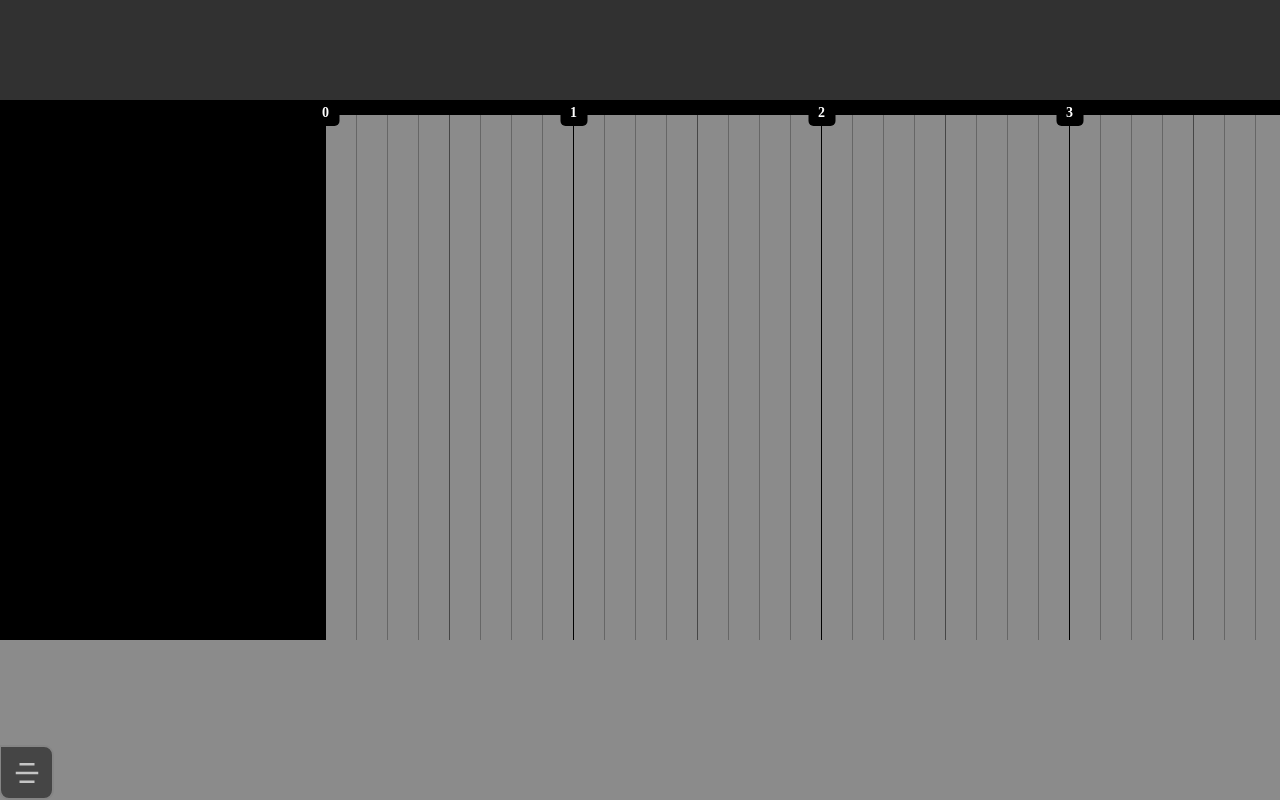
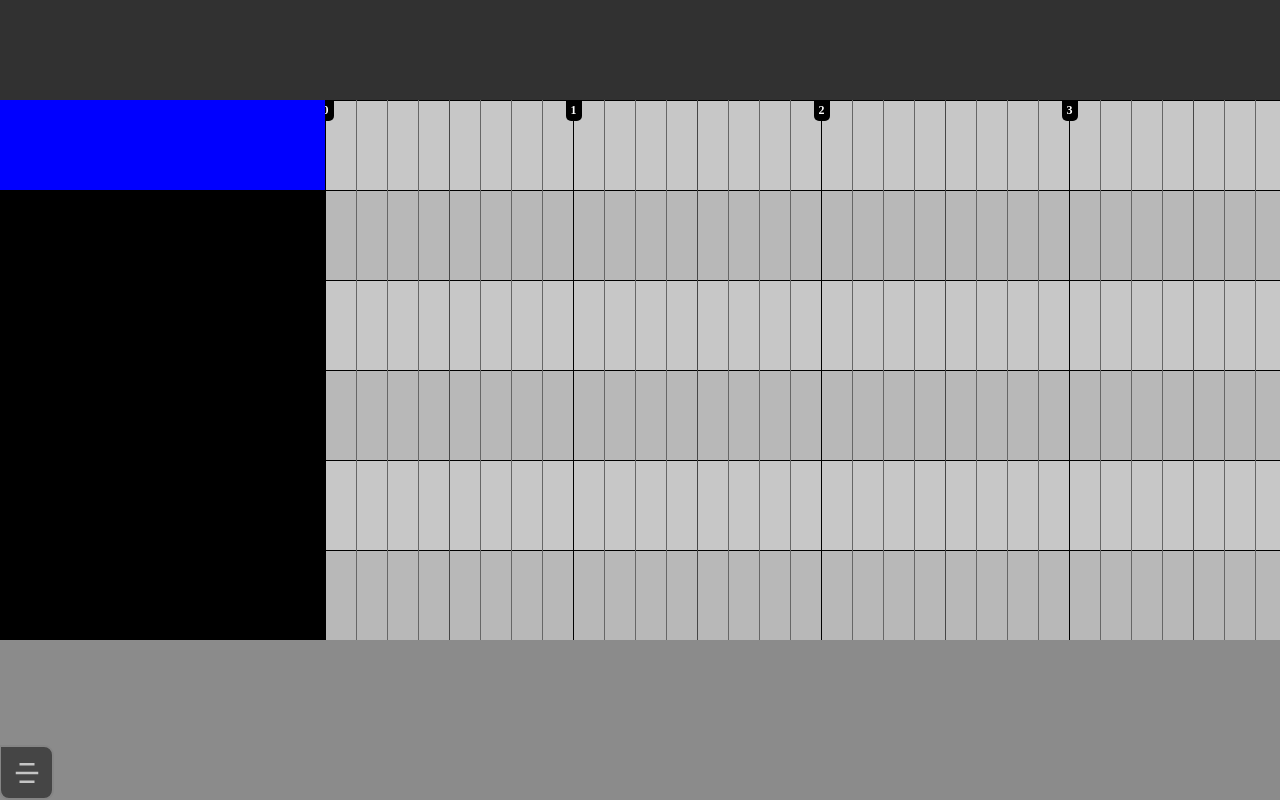
Before and after one commit to FalejevV/React-tricky, a Next.js app: page /sequencer in a window 1280 px wide. Built offline with nearby package versions, Linux system fonts and the light colour scheme.

Commit message:
SampleRow/SampleTab (almost)empty components

```diff
--- /dev/null
+++ b/src/components/Sequencer/SequencerSampleRow/SequencerSampleRow.styled.tsx
@@ -0,0 +1,30 @@
+import styled, { css } from "styled-components";
+
+export const SequencerSampleRowContainer = styled.div<{
+    darker?:boolean
+}>`
+    width:1985px;
+    height:90px;
+    max-height:90px;
+    border-top:1px solid black;
+    display:flex;
+    align-items:center;
+    justify-content: flex-start;
+    padding-left:1px;
+    ${({ darker }) => darker && css`
+        background-color: #00000013;
+    `}
+    gap:1px;
+`
+
+export const SequencerSampleBlock = styled.div`
+    min-width:30px;
+    max-width: 30px;
+    height:100%;
+    background-color: transparent;
+    cursor:pointer;
+
+    &:hover{
+        background-color:#dbdbdbbc;
+    }
+`
--- /dev/null
+++ b/src/components/Sequencer/SequencerSampleRow/SequencerSampleRow.tsx
@@ -0,0 +1,23 @@
+import { SequencerSampleBlock, SequencerSampleRowContainer } from "./SequencerSampleRow.styled";
+
+
+
+function SequencrSampleRow(props:{
+    darker?:boolean,
+}){
+    function blankBlocksPainter(){
+        let array = [];
+        for(let i = 0; i <= 63; i++){
+            array.push(<SequencerSampleBlock />)
+        }
+        return array;
+    }
+    return(
+        <SequencerSampleRowContainer darker={props.darker}>
+            {blankBlocksPainter()}
+        </SequencerSampleRowContainer>
+    )
+}
+
+
+export default SequencrSampleRow;
--- /dev/null
+++ b/src/components/Sequencer/SequencerSampleTab/SequencerSampleTab.styled.tsx
@@ -0,0 +1,8 @@
+import styled from "styled-components";
+
+
+export const SequencerSampleTabContainer = styled.div`
+    width:100%;
+    height:90px;
+    background-color:blue;
+`
--- /dev/null
+++ b/src/components/Sequencer/SequencerSampleTab/SequencerSampleTab.tsx
@@ -0,0 +1,12 @@
+import { SequencerSampleTabContainer } from "./SequencerSampleTab.styled";
+
+
+function SequencerSampleTab(){
+    return(
+        <SequencerSampleTabContainer>
+
+        </SequencerSampleTabContainer>
+    )
+}
+
+export default SequencerSampleTab;
--- a/src/layout/SequencerSideBar/SequencerSideBar.styled.tsx
+++ b/src/layout/SequencerSideBar/SequencerSideBar.styled.tsx
@@ -2,6 +2,7 @@ import styled from "styled-components";
 
 export const SequencerSideBarContainer = styled.aside`
     width:325px;
+    min-width:325px;
     height:100%;
     background-color: black;
     display: flex;
--- a/src/layout/SequencerSideBar/SequencerSideBar.tsx
+++ b/src/layout/SequencerSideBar/SequencerSideBar.tsx
@@ -1,3 +1,4 @@
+import SequencerSampleTab from "@/components/Sequencer/SequencerSampleTab/SequencerSampleTab";
 import { SequencerSideBarContainer } from "./SequencerSideBar.styled";
 
 
@@ -5,7 +6,7 @@ import { SequencerSideBarContainer } from "./SequencerSideBar.styled";
 function SequencerSideBar(){
     return(
         <SequencerSideBarContainer>
-
+            <SequencerSampleTab />
         </SequencerSideBarContainer>
     )
 }
--- a/src/layout/SequencerTracks/SequencerTracks.styled.tsx
+++ b/src/layout/SequencerTracks/SequencerTracks.styled.tsx
@@ -1,11 +1,15 @@
 import styled from "styled-components";
 
 export const SequencerTracksContainer = styled.main`
+    flex:1 auto;
     height:100%;
-    background-color: gray;
+    background-color: #c7c7c7;
     position: relative;
-    z-index: 100;
-    padding-top:10px;
+    overflow-y: hidden;
+    overflow-x: scroll;
+    scrollbar-width: thin;
+    display: flex;
+    flex-direction: column;
 `
 
 
@@ -16,15 +20,7 @@ export const SequencerTracksOutline = styled.div`
     top:0px;
     display:flex;
     gap:30px;
-    &:after{
-        content:"";
-        position:absolute;
-        top:0px;
-        left:0px;
-        width:100%;
-        height:15px;
-        background-color:black;
-    }
+    pointer-events:none;
 `
 
 export const SequencerVerticalDivider = styled.div<{
@@ -42,8 +38,8 @@ export const SequencerVerticalLineText = styled.p`
     left:50%;
     transform: translateX(-50%);
     color:white;
-    font-size:14px;
-    padding:5px 10px;
+    font-size:12px;
+    padding:3px 5px;
     background-color:black;
     font-weight: bold;
     z-index: 100;
--- a/src/layout/SequencerTracks/SequencerTracks.tsx
+++ b/src/layout/SequencerTracks/SequencerTracks.tsx
@@ -1,3 +1,4 @@
+import SequencrSampleRow from "@/components/Sequencer/SequencerSampleRow/SequencerSampleRow";
 import { SequencerTracksContainer, SequencerTracksOutline, SequencerVerticalDivider, SequencerVerticalLineText } from "./SequencerTracks.styled";
 
 let lineColors = [
@@ -39,6 +40,13 @@ function SequencerTracks(){
             <SequencerTracksOutline>
                 {trackLinePainter()}
             </SequencerTracksOutline>
+
+            <SequencrSampleRow />
+            <SequencrSampleRow darker/>
+            <SequencrSampleRow />
+            <SequencrSampleRow darker/>
+            <SequencrSampleRow />
+            <SequencrSampleRow darker/>
         </SequencerTracksContainer>
     )
 }
--- a/src/styles/globals.css
+++ b/src/styles/globals.css
@@ -4,7 +4,7 @@
   box-sizing: border-box;
   padding: 0;
   margin: 0;
-  scrollbar-width: none !important;
+  scrollbar-width: none;
 }
 
 html,
--- a/src/styles/sequencer.styled.tsx
+++ b/src/styles/sequencer.styled.tsx
@@ -16,6 +16,4 @@ export const SequencerWorkSpace = styled.div`
     display:flex;
     width:100%;
     height:540px;
-    overflow: scroll;
-    scrollbar-width: thin;
 `
```
